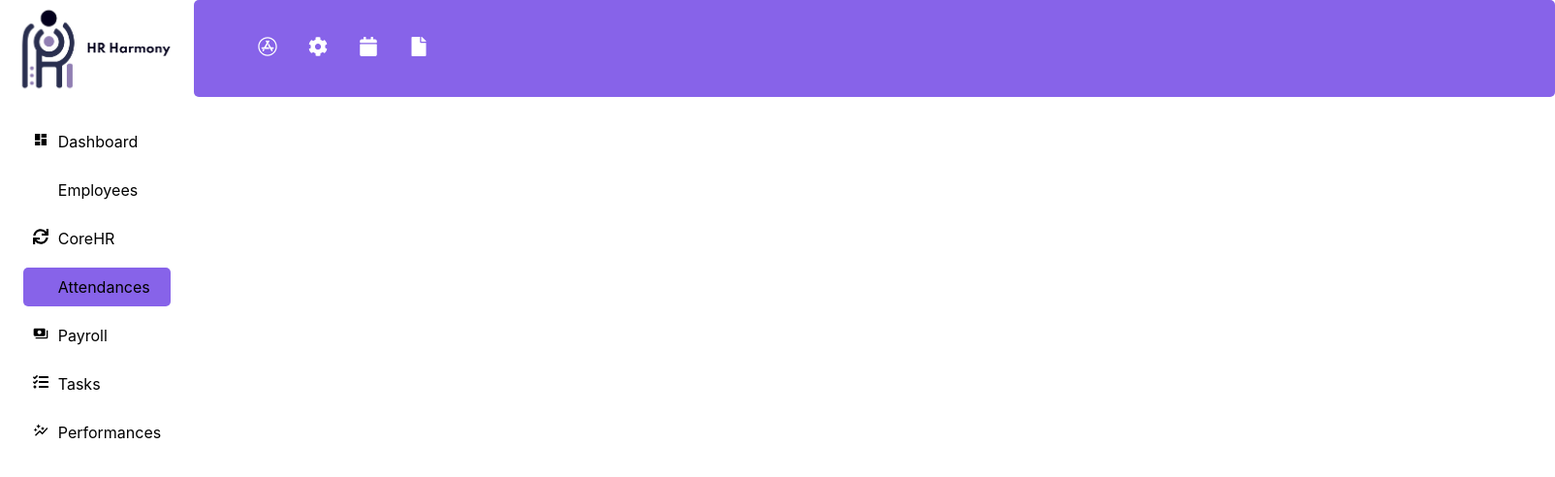
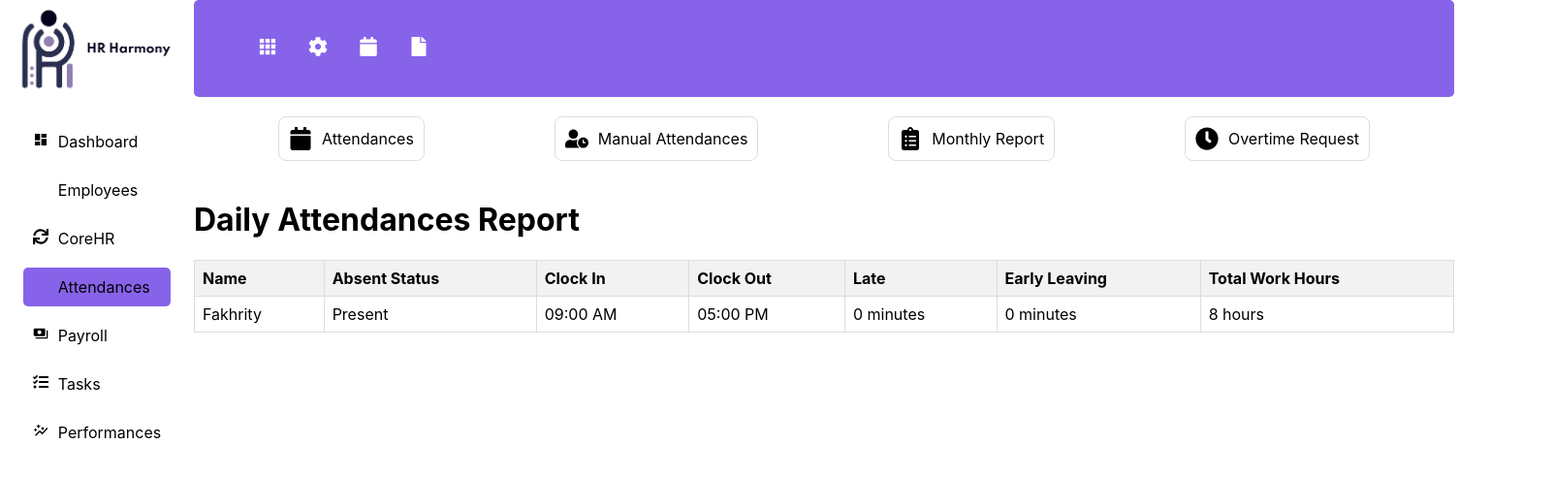
Before and after one commit to HR-Harmony/Frontend-HR-Harmony-Employee-Version, a React (Create React App) app: page /attendances in a window 1280 px wide. Shown: the top 492 px of the page at 97% size, 1604 px wide, since content can reach past the window. Built offline with nearby package versions, Linux system fonts and the light colour scheme; some icons are missing.

Commit message:
Add Attendances Features

```diff
--- a/package.json
+++ b/package.json
@@ -6,6 +6,7 @@
     "@testing-library/jest-dom": "^5.17.0",
     "@testing-library/react": "^13.4.0",
     "@testing-library/user-event": "^13.5.0",
+    "axios": "^1.6.5",
     "chart.js": "^4.4.1",
     "react": "^18.2.0",
     "react-apexcharts": "^1.4.1",
--- /dev/null
+++ b/src/Components/Attendances/Attendances.css
@@ -0,0 +1,54 @@
+.attendances-container {
+    display: flex;
+    justify-content: space-around;
+    align-items: center;
+    padding: 20px;
+    background-color: #ffffff;
+    cursor: pointer;
+    flex-direction: row;
+}
+
+.feature {
+    display: flex;
+    align-items: center;
+    padding: 10px;
+    border: 1px solid #ddd;
+    border-radius: 8px;
+    margin: 0 5px;
+}
+
+.icon {
+    font-size: 24px;
+    margin-right: 10px;
+}
+
+span {
+    white-space: nowrap;
+    overflow: hidden;
+    text-overflow: ellipsis;
+}
+
+.table-container {
+    margin-top: 20px;
+}
+
+.attendance-table {
+    width: 100%;
+    border-collapse: collapse;
+    margin-top: 10px;
+}
+
+.attendance-table th,
+.attendance-table td {
+    border: 1px solid #ddd;
+    padding: 8px;
+    text-align: left;
+}
+
+.attendance-table th {
+    background-color: #f2f2f2;
+}
+
+.attendance-table tbody tr:nth-child(even) {
+    background-color: #f9f9f9;
+}
--- a/src/Components/Attendances/Attendances.jsx
+++ b/src/Components/Attendances/Attendances.jsx
@@ -1,12 +1,71 @@
 import React from 'react';
+import { FaCalendar, FaUserClock, FaClipboardList, FaClock } from 'react-icons/fa';
+import './Attendances.css';
 import Header from '../Header/Header';
 
 const Attendances = () => {
+
+  const tableData = [
+    { name: 'Fakhrity', absentStatus: 'Present', clockIn: '09:00 AM', clockOut: '05:00 PM', late: '0 minutes', earlyLeaving: '0 minutes', totalWorkHours: '8 hours' },
+  ];
+
   return (
     <div>
-      <Header/>
+      <Header />
+      <div className="attendances-container">
+        <div className="feature">
+          <FaCalendar className="icon" />
+          <span>Attendances</span>
+        </div>
+
+        <div className="feature">
+          <FaUserClock className="icon" />
+          <span>Manual Attendances</span>
+        </div>
+
+        <div className="feature">
+          <FaClipboardList className="icon" />
+          <span>Monthly Report</span>
+        </div>
+
+        <div className="feature">
+          <FaClock className="icon" />
+          <span>Overtime Request</span>
+        </div>
+      </div>
+      <div>
+          <h1>Daily Attendances Report</h1>
+        </div>
+      <div className="table-container">
+        <table className="attendance-table">
+          <thead>
+            <tr>
+              <th>Name</th>
+              <th>Absent Status</th>
+              <th>Clock In</th>
+              <th>Clock Out</th>
+              <th>Late</th>
+              <th>Early Leaving</th>
+              <th>Total Work Hours</th>
+            </tr>
+          </thead>
+          <tbody>
+            {tableData.map((entry, index) => (
+              <tr key={index}>
+                <td>{entry.name}</td>
+                <td>{entry.absentStatus}</td>
+                <td>{entry.clockIn}</td>
+                <td>{entry.clockOut}</td>
+                <td>{entry.late}</td>
+                <td>{entry.earlyLeaving}</td>
+                <td>{entry.totalWorkHours}</td>
+              </tr>
+            ))}
+          </tbody>
+        </table>
+      </div>
     </div>
-    );
+  );
 };
 
 export default Attendances;
--- a/src/Components/Employees/Employees.jsx
+++ b/src/Components/Employees/Employees.jsx
@@ -1,8 +1,11 @@
 import React from 'react';
 import './Employees.css';
+import Header from '../Header/Header';
 
 const Employees = () => {
   return (
+    <div>
+    <Header />
     <div className="employees-container">
       <div className="sub-features">
         <button className="sub-feature-button">Employees</button>
@@ -18,6 +21,7 @@ const Employees = () => {
         {/* Add table or list component here */}
       </div>
     </div>
+    </div>
   );
 };
 
--- a/src/Components/Header/Header.css
+++ b/src/Components/Header/Header.css
@@ -2,7 +2,7 @@
     display: flex;
     padding: 10px;
     background-color: #8763E9;
-    width: 173vh;
+    width: 100vw;
     border-radius: 5px;
     height: 10vh;
     margin-top: auto;
--- a/src/Components/Header/HeaderData.jsx
+++ b/src/Components/Header/HeaderData.jsx
@@ -1,8 +1,9 @@
 import React from 'react';
-import { FaAppStore, FaCog, FaCalendar, FaFile } from 'react-icons/fa';
+import { FaCog, FaCalendar, FaFile } from 'react-icons/fa';
+import { IoAppsSharp } from "react-icons/io5";
 
 const headerData = [
-  { id: 1, icon: <FaAppStore /> },
+  { id: 1, icon: <IoAppsSharp /> },
   { id: 2, icon: <FaCog /> },
   { id: 3, icon: <FaCalendar /> },
   { id: 4, icon: <FaFile /> },
```
Also changed, not shown: src/Components/Attendances/ManualAttendances.jsx (added), src/Components/Attendances/MonthlyReport.jsx (added), src/Components/Attendances/OvertimeRequest.jsx (added), 1 other file (tests, documents, lock files or other folders).
